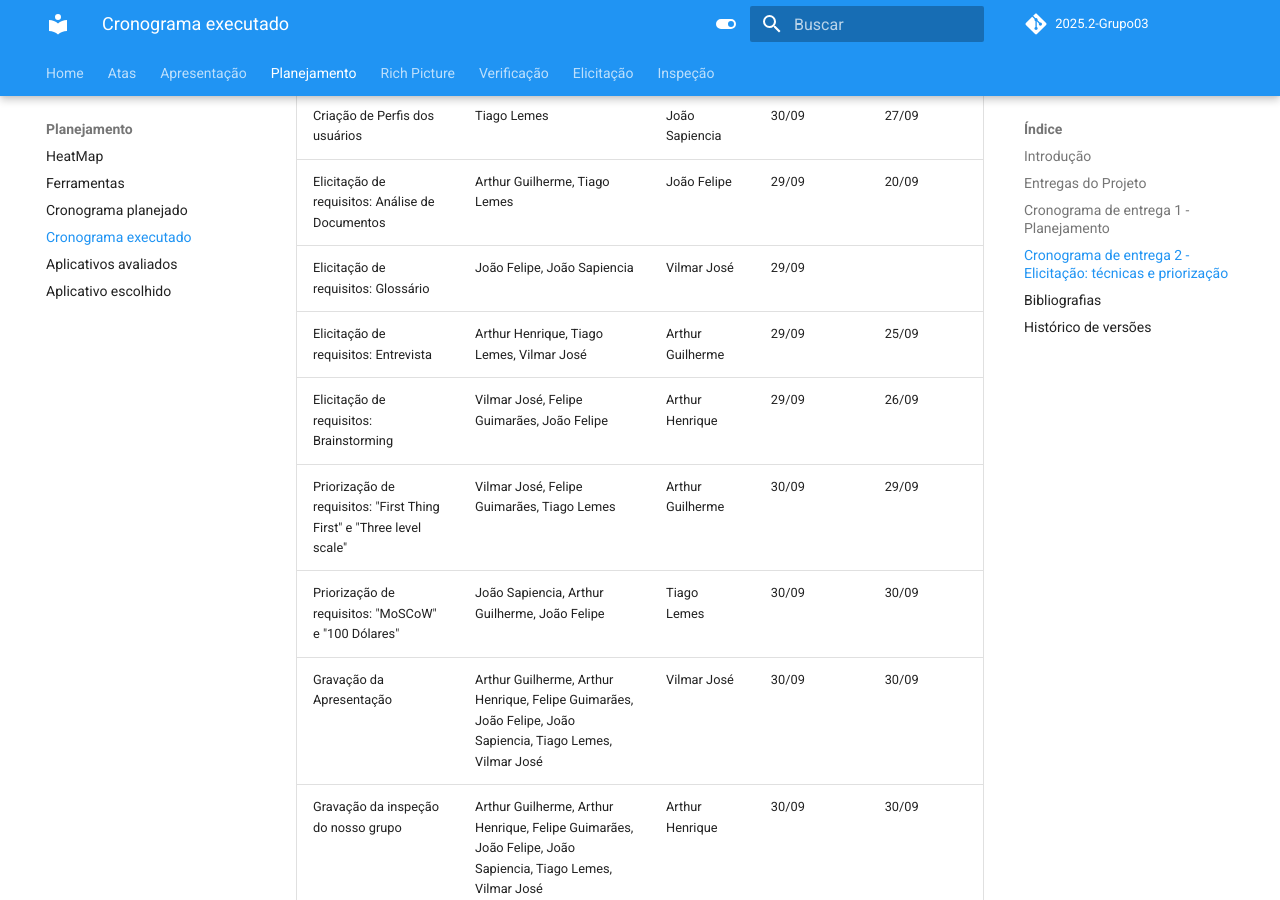
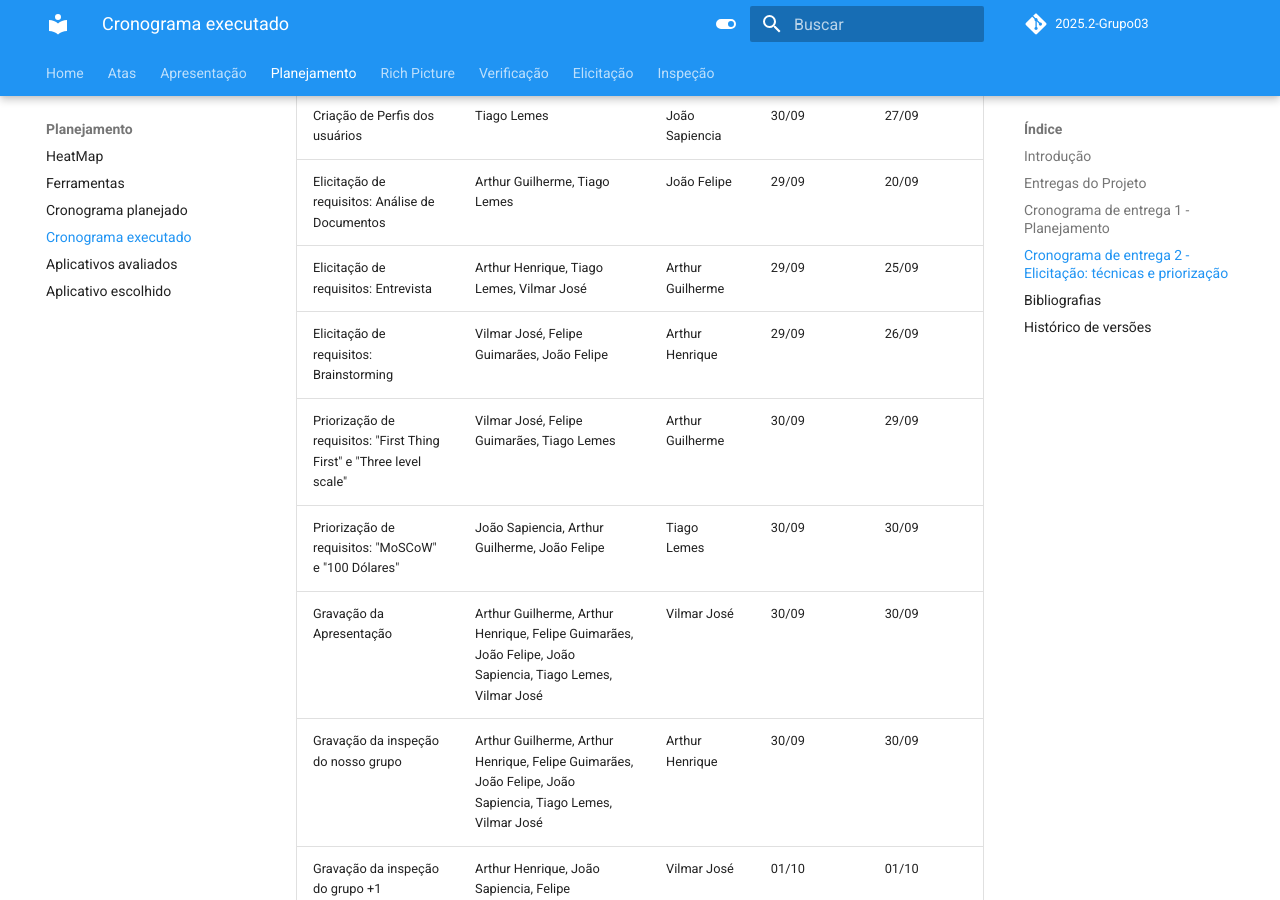
Before and after one commit to Requisitos-de-Software/2025.2-Grupo03, an MkDocs documentation site: the page built from docs/Planejamento/cronograma_executado.md, in a window 1280 px wide and 900 px high, scrolled down 2582 px. Built offline with MkDocs 1.6.1 and Material for MkDocs 9.7.7, drawn with Linux system fonts in a browser that asks for light colours; comment, search, counter and statistics services are not loaded.

Commit message:
Update cronograma_executado.md

```diff
--- a/docs/Planejamento/cronograma_executado.md
+++ b/docs/Planejamento/cronograma_executado.md
@@ -51,7 +51,6 @@ Este documento apresenta o cronograma executado na disciplina de Requisitos de S
 | Correções no projeto conforme apontado na apresentação anterior | Arthur Guilherme, Arthur Henrique, Felipe Guimarães, João Felipe, João Sapiencia, Tiago Lemes, Vilmar José | João Sapiencia | 10/09 | 11/09 |
 | Criação de Perfis dos usuários | Tiago Lemes | João Sapiencia | 30/09 | 27/09 |
 | Elicitação de requisitos: Análise de Documentos | Arthur Guilherme, Tiago Lemes | João Felipe | 29/09 | 20/09 |
-| Elicitação de requisitos: Glossário | João Felipe, João Sapiencia | Vilmar José | 29/09 |  |
 | Elicitação de requisitos: Entrevista | Arthur Henrique, Tiago Lemes, Vilmar José | Arthur Guilherme | 29/09 | 25/09 |
 | Elicitação de requisitos: Brainstorming | Vilmar José, Felipe Guimarães, João Felipe | Arthur Henrique | 29/09 | 26/09 |
 | Priorização de requisitos: "First Thing First" e "Three level scale" | Vilmar José, Felipe Guimarães, Tiago Lemes | Arthur Guilherme | 30/09 | 29/09 |
```
